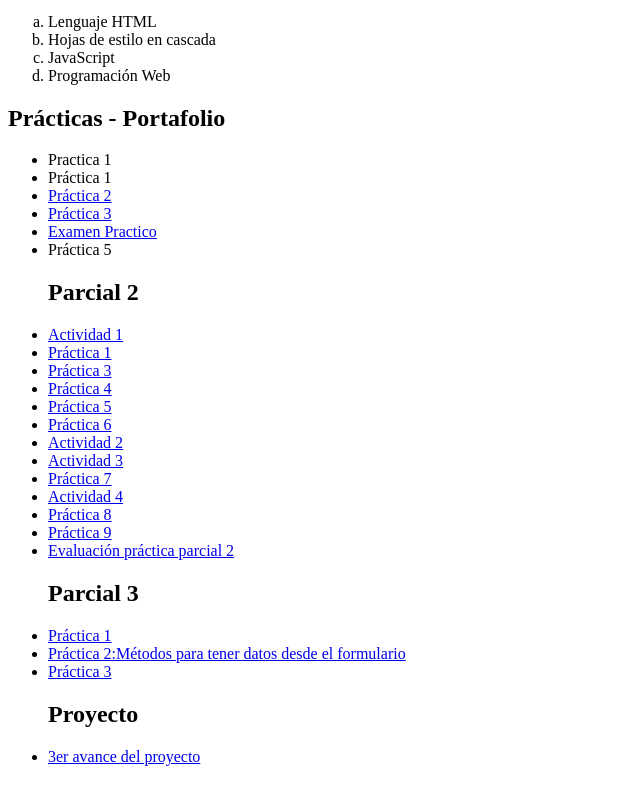
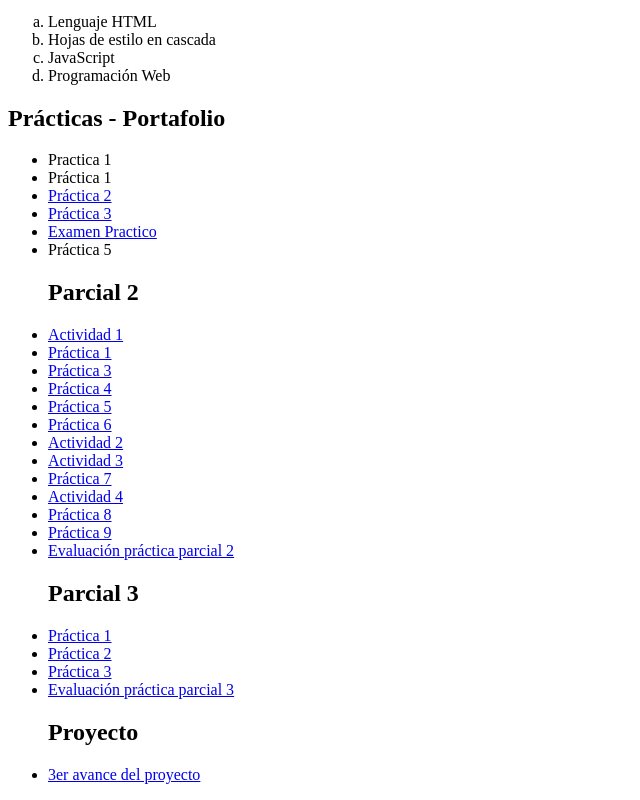
Before and after one commit to Orlandofak/portafolio, a plain HTML site: page index.html in a window 1280 px wide. Shown: the part 1129-1929 px from the top of the page, without its empty margins (0-640 px from the left). Drawn offline with Linux system fonts and the light colour scheme.

Commit message:
Update index.html

```diff
--- a/index.html
+++ b/index.html
@@ -103,8 +103,10 @@
 
             <h2>Parcial 3</h2>
             <li><a href="cal_java.html">Práctica 1</a></li>
-            <li><a href="formulario_java.html">Práctica 2:Métodos para tener datos desde el formulario</a></li>
+            <li><a href="formulario_java.html">Práctica 2</a></li>
             <li><a href="diagnostico.html">Práctica 3</a></li>
+            <li><a href="examenPracticoP3-183874.html">Evaluación práctica parcial 3</a></li>
+
 
 
             <h2>Proyecto</h2>
```
